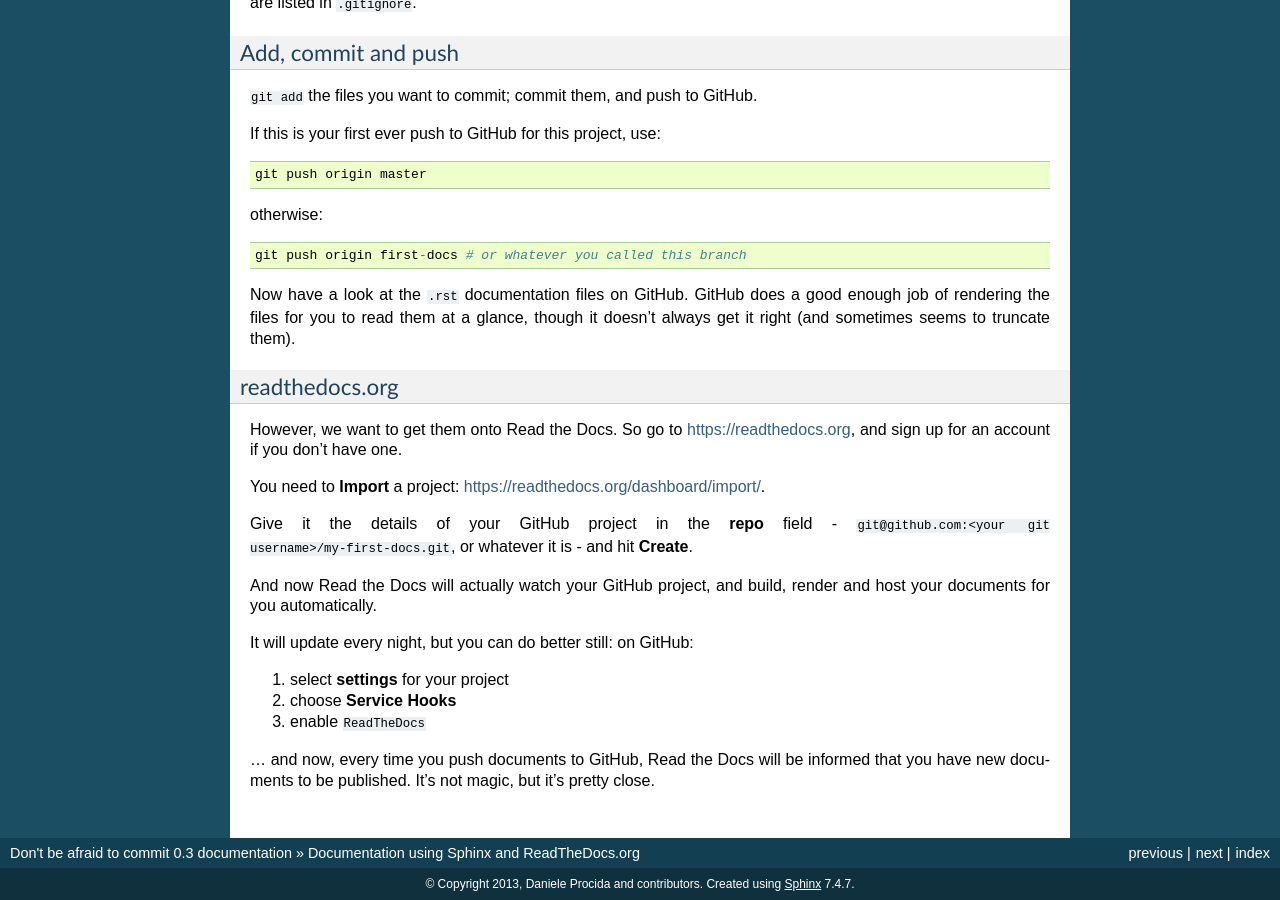
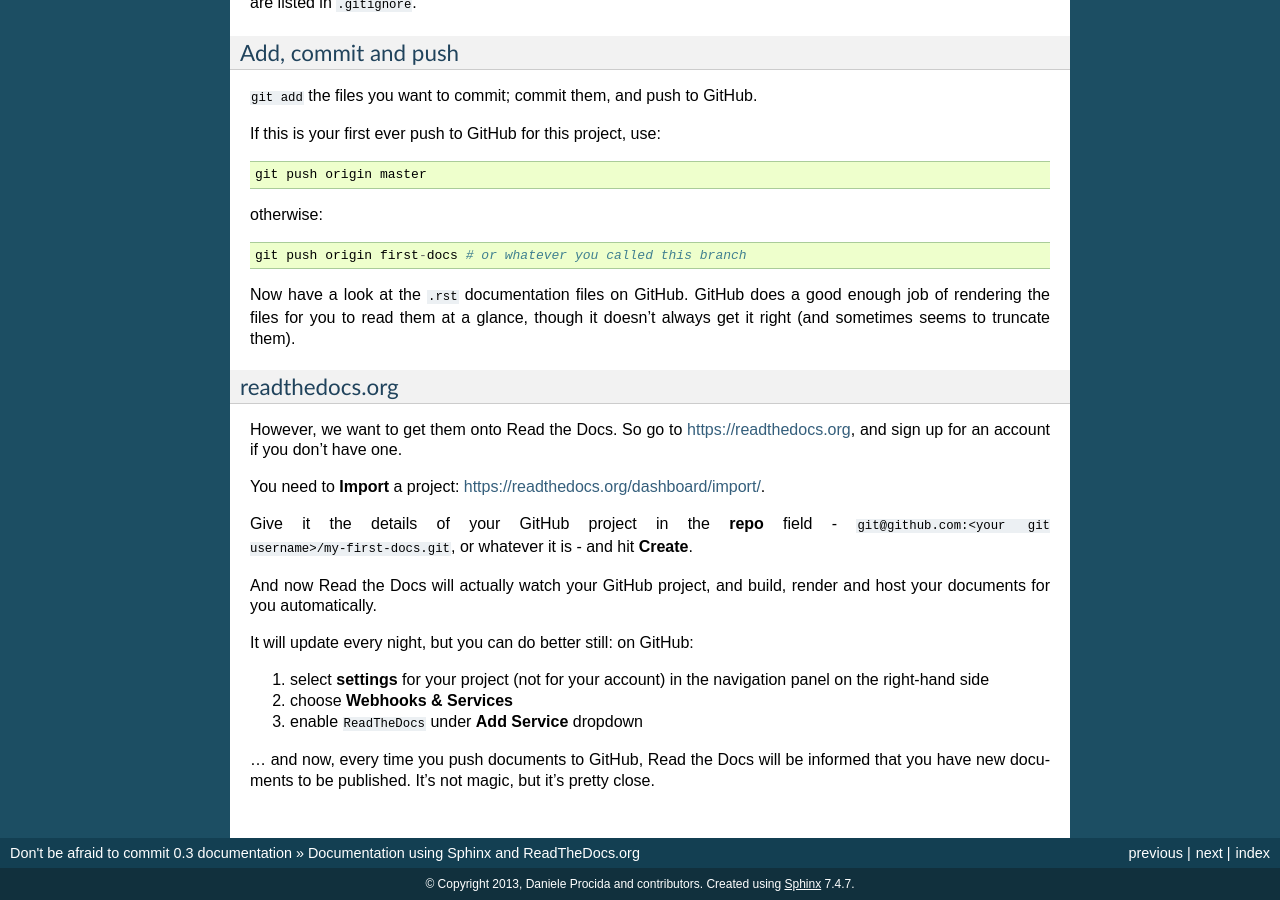
Before and after one commit to evildmp/afraid-to-commit, a Sphinx documentation site: the page built from docs/documentation.rst, in a window 1280 px wide and 900 px high, scrolled down 3369 px. Built offline with Sphinx 7.4.7, drawn with Linux system fonts in a browser that asks for light colours.

Commit message:
Modifying documentation for adding a webhook / service to a project.

```diff
--- a/docs/documentation.rst
+++ b/docs/documentation.rst
@@ -232,9 +232,9 @@ render and host your documents for you automatically.
 
 It will update every night, but you can do better still: on GitHub:
 
-#.  select **settings** for your project
-#.  choose **Service Hooks**
-#.  enable ``ReadTheDocs``
+#.  select **settings** for your project (not for your account) in the navigation panel on the right-hand side
+#.  choose **Webhooks & Services**
+#.  enable ``ReadTheDocs`` under **Add Service** dropdown
 
 ... and now, every time you push documents to GitHub, Read the Docs will be
 informed that you have new documents to be published. It's not magic, but it's
```
